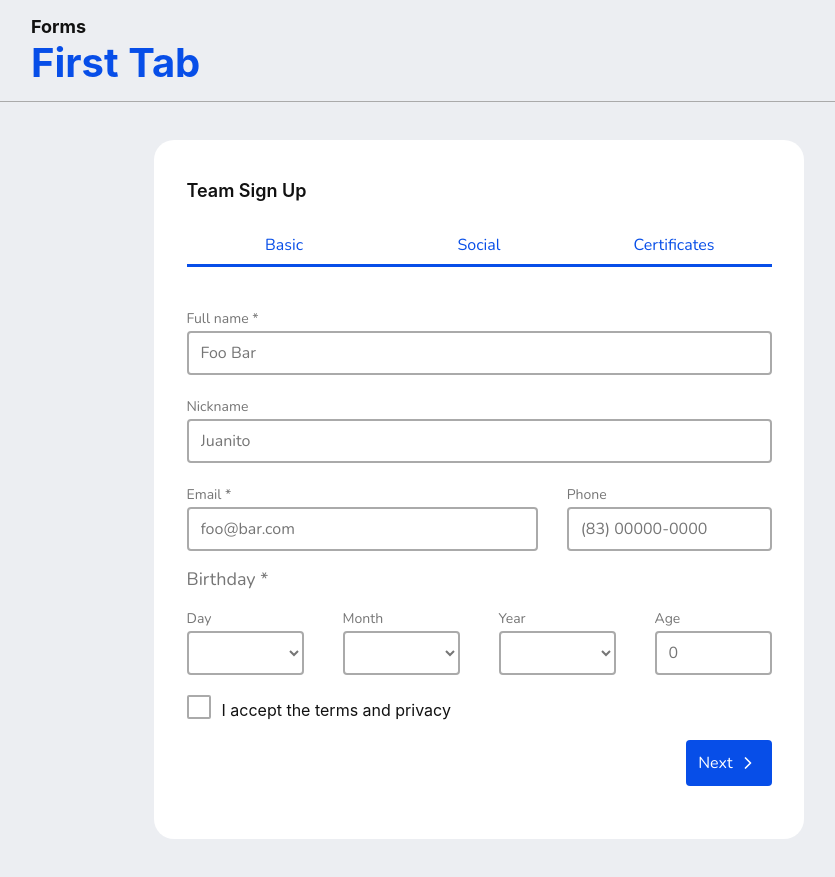
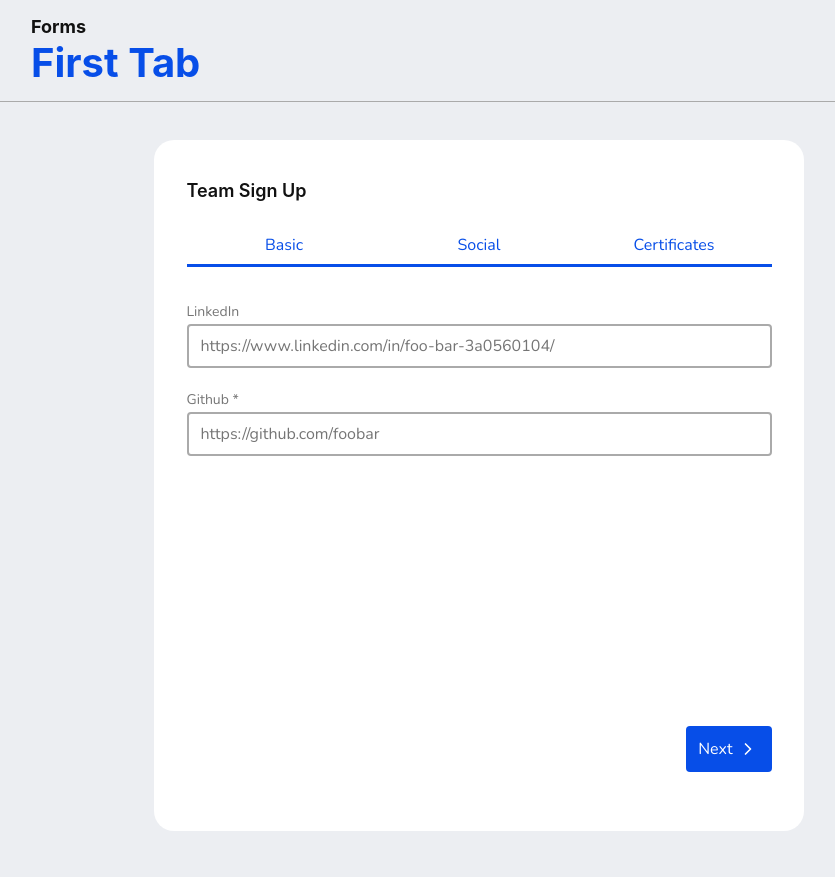
Before and after one commit to Albaax/react-form-project, a React (Create React App) app: page / in a window 1280 px wide. Shown: the whole page, without its empty margins (161-996 px from the left). Built offline with nearby package versions, Linux system fonts and the light colour scheme.

Commit message:
feat: add second tab component

```diff
--- a/src/Components/FormContainer/index.js
+++ b/src/Components/FormContainer/index.js
@@ -4,6 +4,7 @@ import '../Tabs/Tabs.css';
 import '../Buttons/Buttons.css';
 import FirstTab from '../Tabs/FirstTab';
 import TabNavigation from '../TabNavigation';
+import SecondTab from '../Tabs/SecondTab';
 
 const FormContainer = () => {
     const tabs = ['Basic', 'Social', 'Certificates'];
@@ -11,9 +12,10 @@ const FormContainer = () => {
         active1: true,
         active2: false,
         active3: false});
-    const [currentStep, setCurrentStep] = useState(0);
+    const [currentStep, setCurrentStep] = useState(1);
     const forms = [
         <FirstTab />,
+        <SecondTab />
     ];
     const nextStep = () => {
         setCurrentStep(currentStep + 1);
--- /dev/null
+++ b/src/Components/Tabs/SecondTab/index.js
@@ -0,0 +1,40 @@
+import React from 'react';
+import InputText from '../../InputText';
+import Buttons from '../../Buttons';
+import { ChevronRight } from 'react-feather';
+import '../../InputText/InputText.css';
+
+const SecondTab = () => {
+    const sendData = (event) => {
+        event.preventDefault();
+    }
+
+    return (
+        <form method="post" onSubmit={sendData}>
+             <section id="second-tab">
+                <div id="content_2tab">
+                    <div className="input-block">
+                        <InputText
+                        inputName="linkedin" inputLabel="LinkedIn"
+                        inputType="text" placeholder="https://www.linkedin.com/in/foo-bar-3a0560104/" />
+                    </div>
+
+                    <div className="input-block">
+                        <InputText
+                        inputName="github" inputLabel="Github *"
+                        inputType="text" placeholder="https://github.com/foobar" />
+                    </div>
+
+                    <div className="btn-to-right btn-to-down">
+                        <Buttons
+                        buttonId="next2" buttonName="Next"
+                        buttonClass="btn" ButtonIconRight={<ChevronRight className="svg-right"/>}/>
+                    </div>
+                </div>
+            </section>
+
+        </form>
+    );
+}
+
+export default SecondTab;
```
